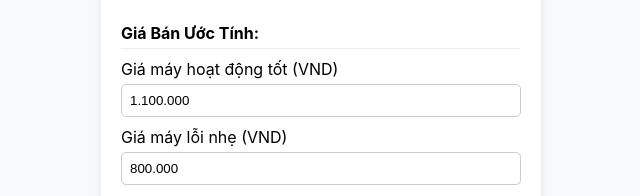
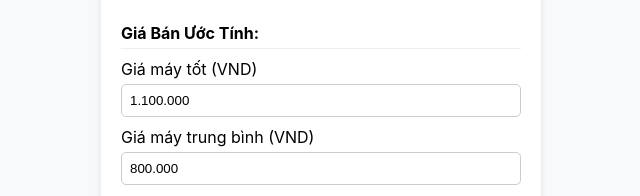
Before and after one commit to nguyendangkin/cacu-film, a React (Create React App) app: page / in a window 1280 px wide. Shown: the part 486-682 px from the top of the page, without its empty margins (319-959 px from the left). Built offline with nearby package versions, Linux system fonts and the light colour scheme.

Commit message:
update 1

```diff
--- a/src/App.js
+++ b/src/App.js
@@ -460,13 +460,13 @@ function App() {
 
                 <h3 style={styles.sectionTitle}>Giá Bán Ước Tính:</h3>
                 <InputField
-                    label="Giá máy hoạt động tốt (VND)"
+                    label="Giá máy tốt (VND)"
                     value={goodPrice}
                     setValue={setGoodPrice}
                     isPrice={true}
                 />
                 <InputField
-                    label="Giá máy lỗi nhẹ (VND)"
+                    label="Giá máy trung bình (VND)"
                     value={minorIssuePrice}
                     setValue={setMinorIssuePrice}
                     isPrice={true}
```
